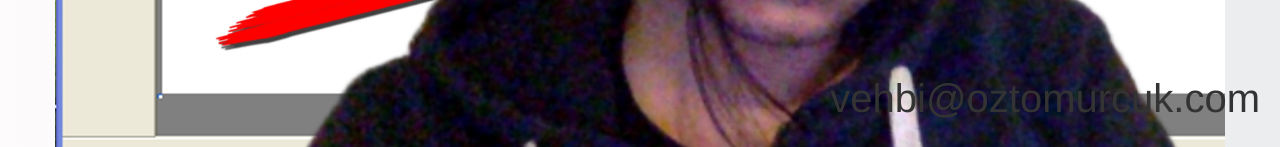
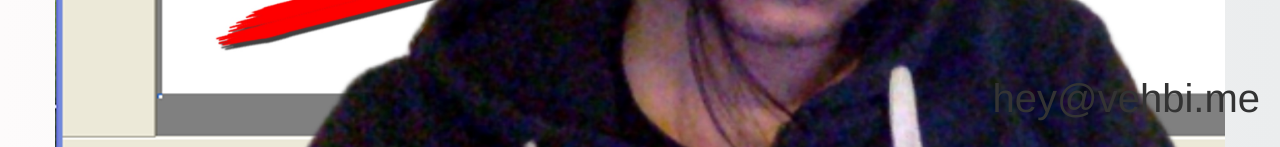
Before and after one commit to vehbioztomurcuk/vehbi.co, a plain HTML site: page src/index.html in a window 1280 px wide. Shown: the part 653-800 px from the top of the page. Drawn offline with nearby package versions, Linux system fonts and the light colour scheme.

Commit message:
Update index.html

```diff
--- a/src/index.html
+++ b/src/index.html
@@ -64,7 +64,7 @@
             </div>
             <div class="col-sm">
                 <dl>
-                    <dl class="mail">vehbi@oztomurcuk.com</dl>
+                    <dl class="mail">hey@vehbi.me</dl>
                 </dl>
             </div>
         </div>
```
